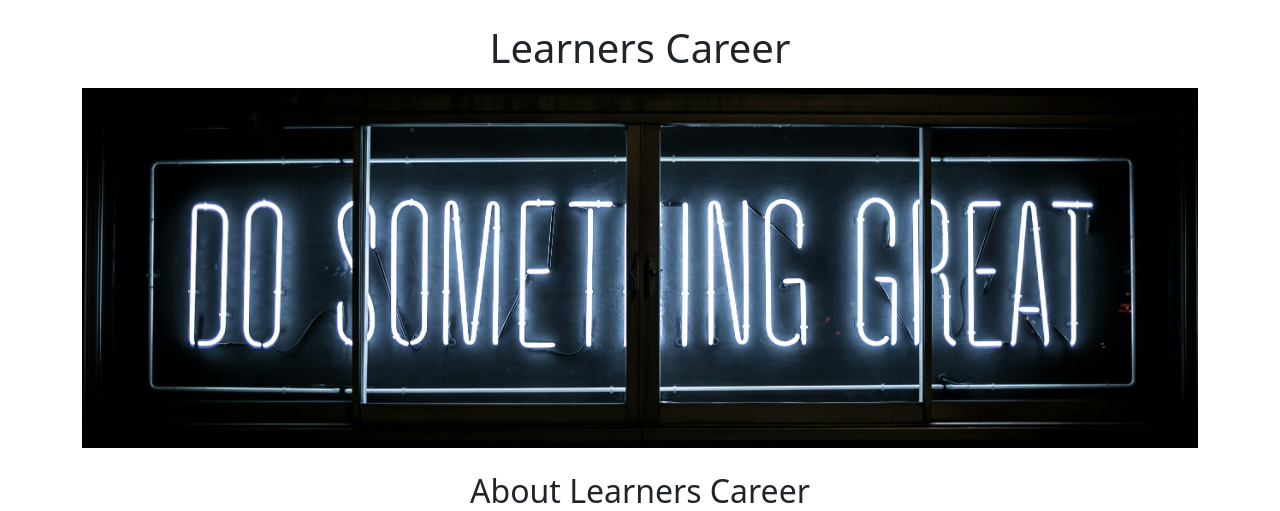
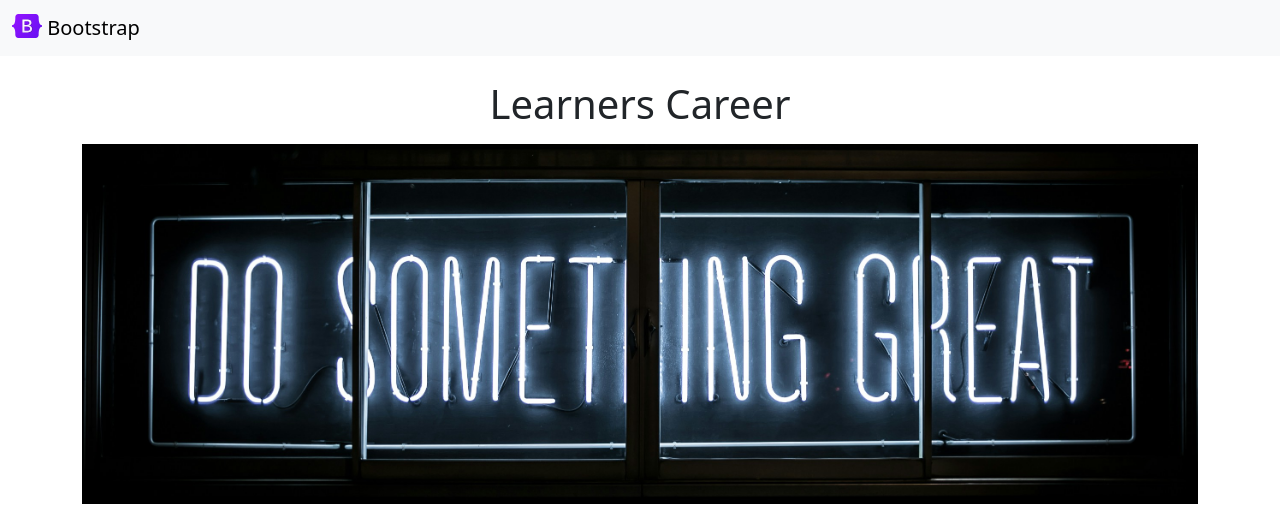
Before and after one commit to ashu7osh/Learners-Career-website, a Flask app: page / in a window 1280 px wide. Shown: the top 511 px of the page. Run offline with Flask 3, Linux system fonts and the light colour scheme.

Commit message:
added a picture in static folder anded nav.html file add set up the nav

```diff
--- a/requirement.txt
+++ /dev/null
@@ -1,2 +0,0 @@
-Flask
-gunicorn
--- a/templates/home.html
+++ b/templates/home.html
@@ -16,6 +16,7 @@
     </style>
   </head>
   <body>
+    {% include 'nav.html' %}
     <div class="container">
       <h1 class="text-center mt-4 mb-3">{{company_name}} Career</h1>
       <!-- <img id="banner" class="img-fluid"
--- /dev/null
+++ b/templates/nav.html
@@ -0,0 +1,8 @@
+<nav class="navbar bg-body-tertiary">
+    <div class="container-fluid">
+      <a class="navbar-brand" href="#">
+        <img src="/static/images/logo.svg" alt="Logo" width="30" height="24" class="d-inline-block align-text-top">
+        Bootstrap
+      </a>
+    </div>
+  </nav>
```
Also changed, not shown: static/images/logo.svg (added).
